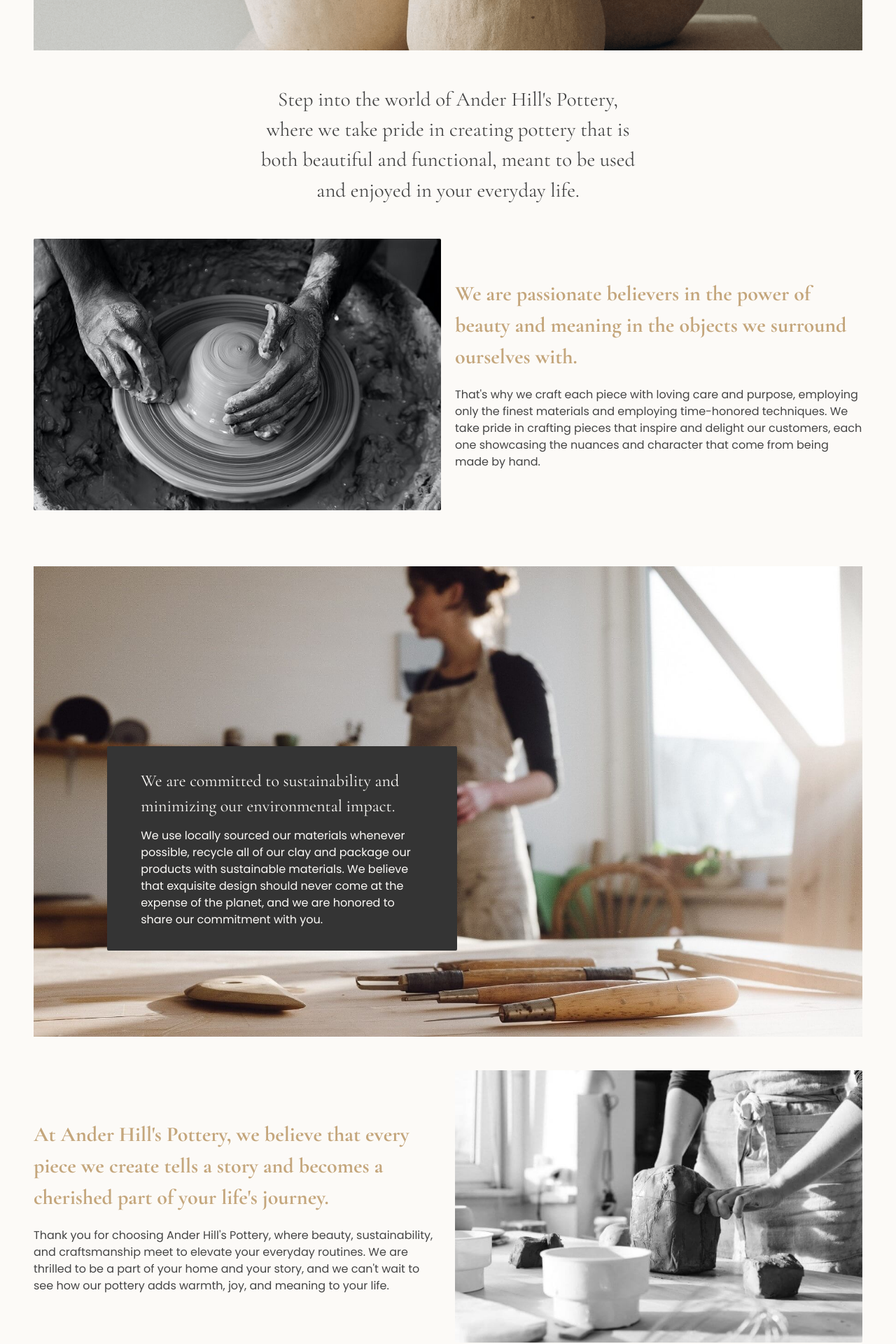
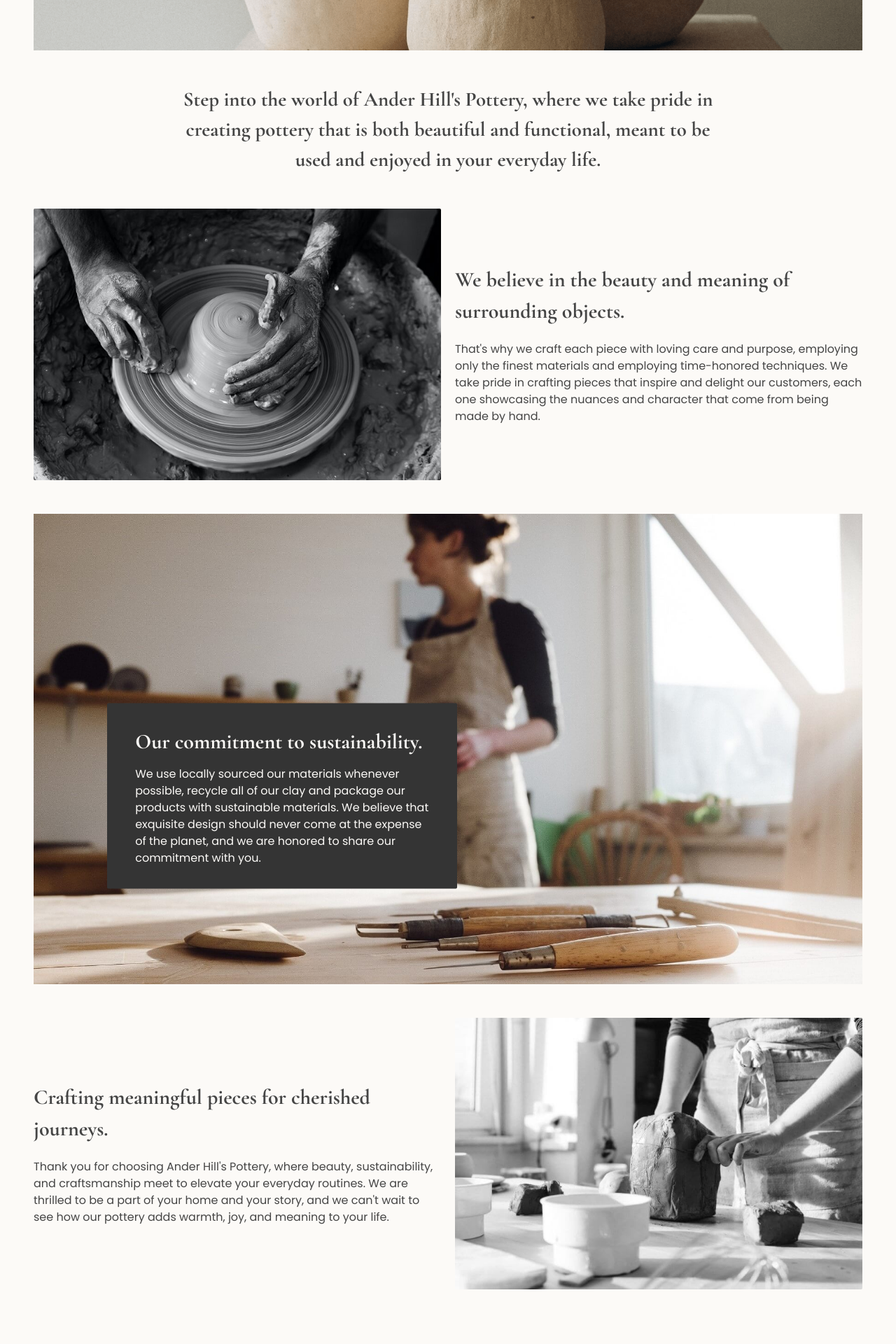
Before and after one commit to cywudot/AnderHill, a React (Create React App) app in the folder client/: page /aboutus in a window 1280 px wide. Shown: the part 540-2460 px from the top of the page at 70% size. Built offline with nearby package versions, Linux system fonts and the light colour scheme.

Commit message:
Layout fixed

```diff
--- a/client/src/screens/AboutUs.jsx
+++ b/client/src/screens/AboutUs.jsx
@@ -1,5 +1,4 @@
 import { Box, Flex, Heading, Stack, Image, Text } from '@chakra-ui/react';
-import ReactPlayer from 'react-player';
 import AboutUsHeroImage from '../otherassets/AboutUsHero.jpg';
 import AboutUsHeroImageMobile from '../otherassets/AboutUsHeroMobile.png';
 import AboutUsHandsOne from '../otherassets/AboutUs-quinoal-unsplash.jpg';
@@ -7,7 +6,7 @@
 import AboutUsThree from '../otherassets/AboutUs-barn03.jpg';
 const AboutUs = () => {
   return (
-    <Box maxW='12xl' mx='auto' px={{ base: '0', lg: '12' }} py={{ base: '0', lg: '0' }} minH='8xl'>
+    <Box maxW='12xl' mx='auto' px={{ base: '0', lg: '12' }} minH='8xl'>
       <Flex
         w='full'
         h='lg'
@@ -20,10 +19,10 @@
       >
         <Heading
           color='brand.100'
-          fontSize={['2em', '2.5em', '3em']}
+          fontSize={['2xl', '4xl', '5xl']}
           alignSelf='center'
           mx='auto'
-          w={['90%', '80%', '60%']}
+          w={['85%', '75%']}
           textAlign='center'
         >
           Where artisanal, handcrafted pieces fuse traditional techniques with contemporary design.
@@ -31,17 +30,16 @@
       </Flex>
 
       {/* Section One  */}
-      <Flex direction='column' minH='full'>
+      <Flex direction='column' minH='full' as='article'>
         <Text
           fontFamily='heading'
           color='brand.500'
           fontSize={['1.2em', '1.5em', '1.8em']}
-          px={5}
+          fontWeight='bold'
           textAlign='center'
           mx='auto'
-          w={{ sm: '80%', md: '70%', lg: '50%' }}
-          mt={12}
-          mb={12}
+          w={['80%', '70%', '65%']}
+          my={12}
         >
           Step into the world of Ander Hill's Pottery, where we take pride in creating pottery that is both beautiful
           and functional, meant to be used and enjoyed in your everyday life.
@@ -60,7 +58,7 @@
 
           <Box textAlign={{ base: 'center', md: 'left' }} mx='auto' alignSelf='center' flex={1}>
             <Text
-              color='brand.4001'
+              color='brand.500'
               fontSize={{ base: '2xl', lg: '3xl' }}
               fontWeight='bold'
               fontFamily='heading'
@@ -68,7 +66,7 @@
               mx='auto'
               mb={5}
             >
-              We are passionate believers in the power of beauty and meaning in the objects we surround ourselves with.
+              We believe in the beauty and meaning of surrounding objects.
             </Text>
             <Text color='brand.500' fontSize='1em' maxW='2xl' mx='auto'>
               That's why we craft each piece with loving care and purpose, employing only the finest materials and
@@ -81,8 +79,9 @@
 
       {/* Section Two  */}
       <Flex
+        as='article'
         w='full'
-        my={8}
+        py={12}
         h={{ base: 'md', lg: '2xl' }}
         bgPos='center'
         bgSize='cover'
@@ -92,7 +91,7 @@
         <Box
           backgroundColor='brand.5001'
           py={8}
-          px={12}
+          px={10}
           rounded={2}
           pos='absolute'
           maxW='500px'
@@ -102,8 +101,8 @@
           zIndex='1'
           display={{ base: 'none', lg: 'initial' }}
         >
-          <Text color='brand.100' pb={3} fontFamily='heading' fontSize='1.5em'>
-            We are committed to sustainability and minimizing our environmental impact.
+          <Text color='brand.100' pb={3} fontFamily='heading' fontSize={{ base: '2xl', lg: '3xl' }} fontWeight='bold'>
+            Our commitment to sustainability.
           </Text>
           <Text color='brand.100' fontSize='1em'>
             We use locally sourced our materials whenever possible, recycle all of our clay and package our products
@@ -112,11 +111,18 @@
           </Text>
         </Box>
       </Flex>
-      <Box display={{ base: 'initial', lg: 'none' }} textAlign='center'>
-        <Text color='brand.4001' pb={3} fontFamily='heading' fontSize='1.5em' px={5}>
-          We are committed to sustainability and minimizing our environmental impact.
+      <Box display={{ base: 'initial', lg: 'none' }} textAlign='center' as='article'>
+        <Text
+          color='brand.500'
+          pt={6}
+          fontFamily='heading'
+          fontSize={{ base: '2xl', lg: '3xl' }}
+          px={5}
+          fontWeight='bold'
+        >
+          Our commitment to sustainability.
         </Text>
-        <Text color='brand.500' fontSize='1em' px={5}>
+        <Text color='brand.500' fontSize='1em' px={8}>
           We use locally sourced our materials whenever possible, recycle all of our clay and package our products with
           sustainable materials. We believe that exquisite design should never come at the expense of the planet, and we
           are honored to share our commitment with you.
@@ -124,11 +130,11 @@
       </Box>
 
       {/* Section Three  */}
-      <Flex direction='column' minH='full' mt={12} mb={12} px={{ base: '5', lg: '0' }}>
+      <Flex direction='column' minH='full' my={12} px={{ base: '5', lg: '0' }} as='article'>
         <Stack direction={{ base: 'column-reverse', md: 'row' }} justify='space-between' gap={5}>
           <Box textAlign={{ base: 'center', md: 'left' }} mx='auto' alignSelf='center' flex={1}>
             <Text
-              color='brand.4001'
+              color='brand.500'
               fontSize={{ base: '2xl', lg: '3xl' }}
               fontWeight='bold'
               fontFamily='heading'
@@ -136,8 +142,7 @@
               mx='auto'
               mb={5}
             >
-              At Ander Hill's Pottery, we believe that every piece we create tells a story and becomes a cherished part
-              of your life's journey.
+              Crafting meaningful pieces for cherished journeys.
             </Text>
             <Text color='brand.500' fontSize='1em' maxW='2xl' mx='auto'>
               Thank you for choosing Ander Hill's Pottery, where beauty, sustainability, and craftsmanship meet to
--- a/client/src/screens/ProductsScreens.jsx
+++ b/client/src/screens/ProductsScreens.jsx
@@ -47,7 +47,6 @@
     };
   }, [dispatch, category]);
 
-  //Trying dynamic number of columns based on the length of the arrays. Layout for products
   const numColumns = Math.min(
     productList.category === null ? productList.products.length : productList.filteredProducts.length,
     4
@@ -72,7 +71,7 @@
       <Box mx='auto' overflow='hidden' flex={1} minW='100%' px={{ base: '0', lg: '12' }}>
         <Box
           w='full'
-          h='lg'
+          h={['md', 'lg']}
           bgPos='center'
           bgSize='cover'
           backgroundImage={{
@@ -140,7 +139,6 @@
             py={4}
             columns={{
               base: Math.min(2, numColumns),
-              // sm: Math.min(2, numColumns),
               lg: Math.min(3, numColumns),
               xl: Math.min(4, numColumns),
             }}
```
